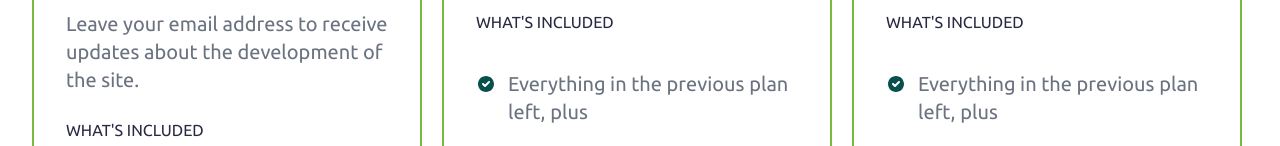
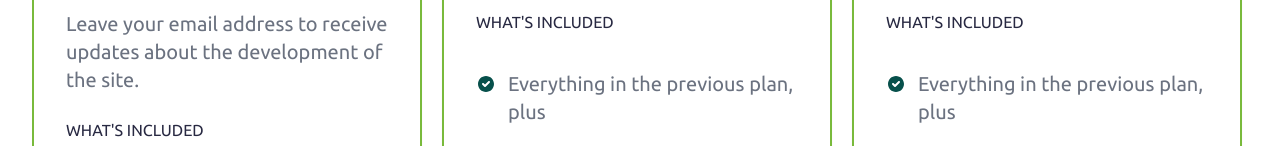
Before and after one commit to srm-tech/app, a Next.js app: page /promotion in a window 1280 px wide. Shown: the part 806-952 px from the top of the page. Built offline with nearby package versions, Linux system fonts and the light colour scheme.

Commit message:
fix: plan ytpo

```diff
--- a/src/components/home/Pricing.tsx
+++ b/src/components/home/Pricing.tsx
@@ -18,7 +18,7 @@ const pricing = {
     {
       price: 99,
       features: [
-        'Everything in the previous plan left, plus',
+        'Everything in the previous plan, plus',
         '1 year subscription from the launch of the Final Version with unlimited access to all premium functionalities',
         'Invitation to monthly online networking event to grow your GURU network',
         '500 co-branded business cards with a QR code to help you build your referral network',
@@ -29,7 +29,7 @@ const pricing = {
     {
       price: 199,
       features: [
-        'Everything in the previous plan left, plus',
+        'Everything in the previous plan, plus',
         'Your logo published on the supporter page with a link to your profile',
         'Invitation for 1 person to a networking launch party in Sydney',
         'Major Guru Supporter badge',
@@ -39,7 +39,7 @@ const pricing = {
     {
       price: 299,
       features: [
-        'Everything in the previous plan left, plus',
+        'Everything in the previous plan, plus',
         'Your logo published on the supporter page with a link to your profile',
         'Invitation for 1 person to a networking launch party in Sydney',
         'Invitation for a second person',
@@ -50,7 +50,7 @@ const pricing = {
     {
       price: 999,
       features: [
-        'Everything in the previous plan left, plus',
+        'Everything in the previous plan, plus',
         'Launch party gold supporter status. Your business will be promoted on the invitations as well as through the venue',
         '5 minutes presentation opportunity at the launch party to promote your business',
         'Access to the Introduce Guru Platform with all unlimited premium functionalities',
```
